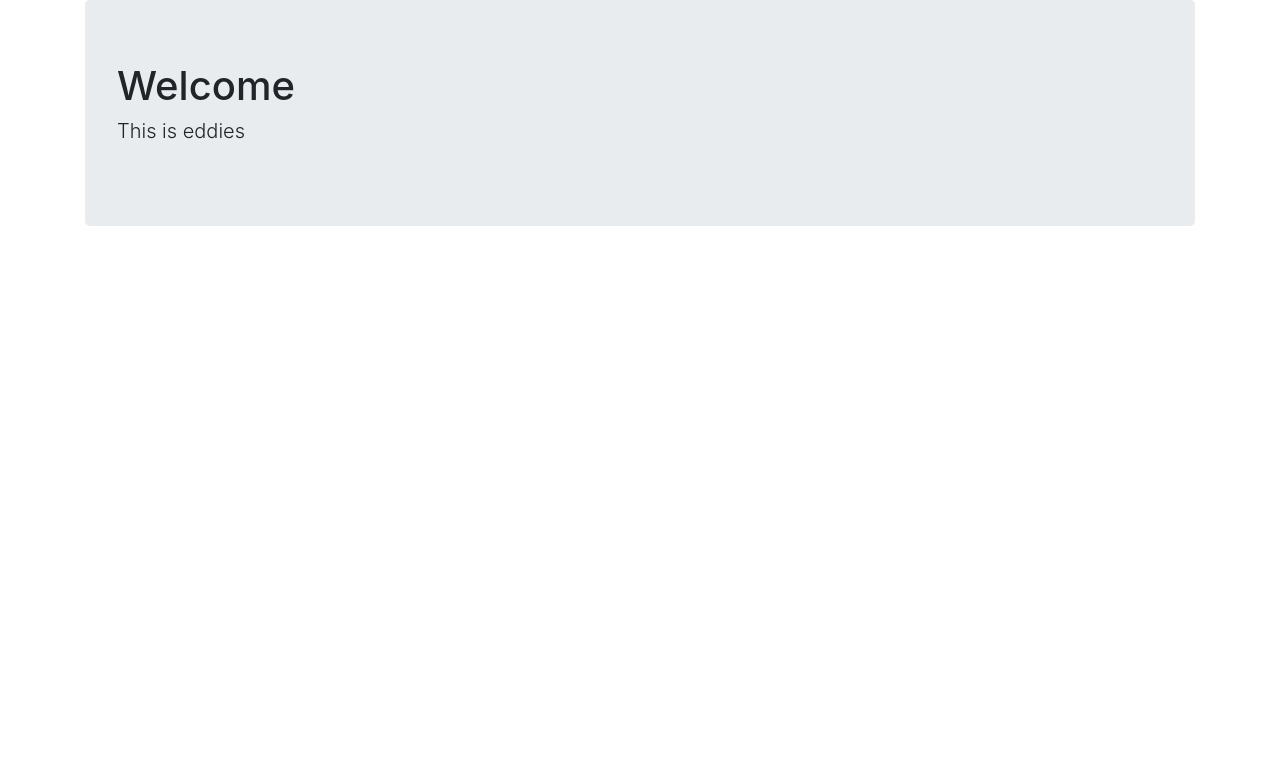
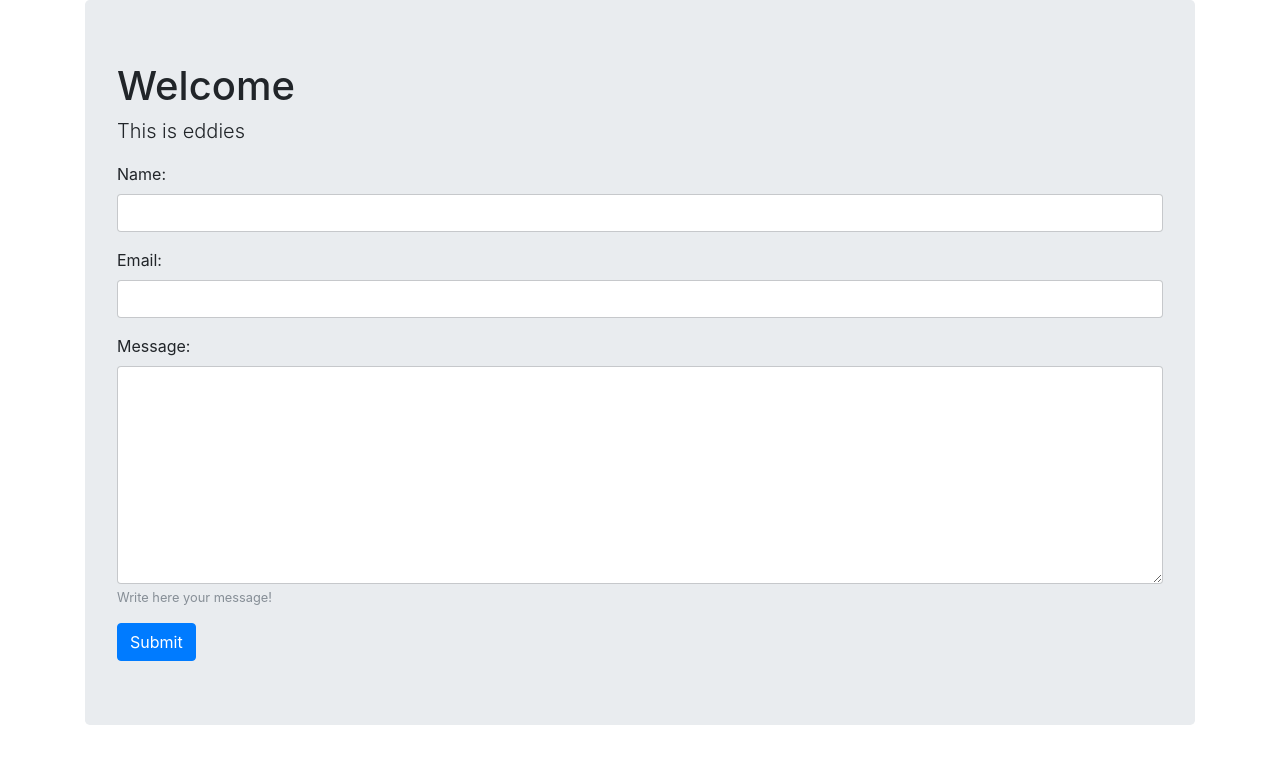
Before and after one commit to Strand94/TBA4560, a Django app: page /eddies/ in a window 1280 px wide. Shown: the top 764 px of the page. Run offline with Django 3.2, Linux system fonts and the light colour scheme; some libraries are stand-ins or nearby versions.

Commit message:
Added simple form to eddy page

```diff
--- a/TBA4560_django/settings.py
+++ b/TBA4560_django/settings.py
@@ -35,6 +35,8 @@ INSTALLED_APPS = [
     'django.contrib.sessions',
     'django.contrib.messages',
     'django.contrib.staticfiles',
+    # Packages
+    'widget_tweaks',
     # My apps
     'apps.staticpages',
     'apps.eddies',
--- /dev/null
+++ b/apps/eddies/forms.py
@@ -0,0 +1,23 @@
+from django import forms
+
+
+class SearchAreaForm(forms.Form):
+    name = forms.CharField(max_length=30)
+    email = forms.EmailField(max_length=254)
+    message = forms.CharField(
+        max_length=2000,
+        widget=forms.Textarea(),
+        help_text='Write here your message!'
+    )
+    source = forms.CharField(       # A hidden input for internal use
+        max_length=50,              # tell from which page the user sent the message
+        widget=forms.HiddenInput()
+    )
+
+    def clean(self):
+        cleaned_data = super(SearchAreaForm, self).clean()
+        name = cleaned_data.get('name')
+        email = cleaned_data.get('email')
+        message = cleaned_data.get('message')
+        if not name and not email and not message:
+            raise forms.ValidationError('You have to write something!')
--- a/apps/eddies/views.py
+++ b/apps/eddies/views.py
@@ -1,6 +1,13 @@
 from django.shortcuts import render
+from .forms import SearchAreaForm
 #from apps.eddies.models import MODEL
 
 
 def eddies(request):
-    return render(request, "eddies/eddies.html", {},)
+    if request.method == 'POST':
+        form = SearchAreaForm(request.POST)
+        if form.is_valid():
+            pass  # does nothing, just trigger the validation
+    else:
+        form = SearchAreaForm()
+    return render(request, "eddies/eddies.html", {'form': form})
--- a/templates/base.html
+++ b/templates/base.html
@@ -1,4 +1,6 @@
 {% load static %}
+{% load widget_tweaks %}
+
 <!DOCTYPE html>
 <html lang="en">
 <head>
--- a/templates/eddies/eddies.html
+++ b/templates/eddies/eddies.html
@@ -6,6 +6,15 @@
         <div class="jumbotron">
             <h1>Welcome</h1>
             <p class="lead">This is eddies</p>
+
+                <form method="post" novalidate>
+                  {% csrf_token %}
+                  {% include 'eddies/search_area_form.html' with form=form %}
+                  <button type="submit" class="btn btn-primary">Submit</button>
+                </form>
+
+
+
         </div>
     </div> <!-- /container -->
 {% endblock content %}
--- /dev/null
+++ b/templates/eddies/search_area_form.html
@@ -0,0 +1,38 @@
+{% load widget_tweaks %}
+
+{% for hidden_field in form.hidden_fields %}
+  {{ hidden_field }}
+{% endfor %}
+
+{% if form.non_field_errors %}
+  <div class="alert alert-danger" role="alert">
+    {% for error in form.non_field_errors %}
+      {{ error }}
+    {% endfor %}
+  </div>
+{% endif %}
+
+{% for field in form.visible_fields %}
+  <div class="form-group">
+    {{ field.label_tag }}
+
+    {% if form.is_bound %}
+      {% if field.errors %}
+        {% render_field field class="form-control is-invalid" %}
+        {% for error in field.errors %}
+          <div class="invalid-feedback">
+            {{ error }}
+          </div>
+        {% endfor %}
+      {% else %}
+        {% render_field field class="form-control is-valid" %}
+      {% endif %}
+    {% else %}
+      {% render_field field class="form-control" %}
+    {% endif %}
+
+    {% if field.help_text %}
+      <small class="form-text text-muted">{{ field.help_text }}</small>
+    {% endif %}
+  </div>
+{% endfor %}
```
Also changed, not shown: apps/eddies/migrations/0001_initial.py (added), apps/eddies/migrations/0002_auto_20201016_1758.py (added), apps/eddies/migrations/0003_auto_20201016_1803.py (added).
